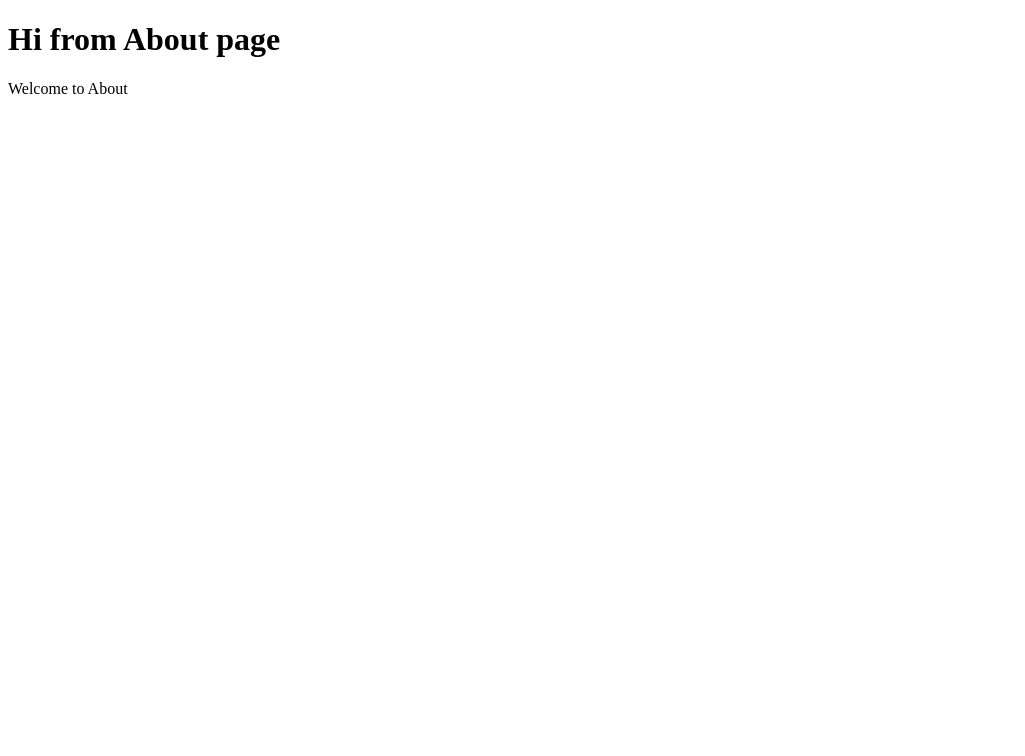
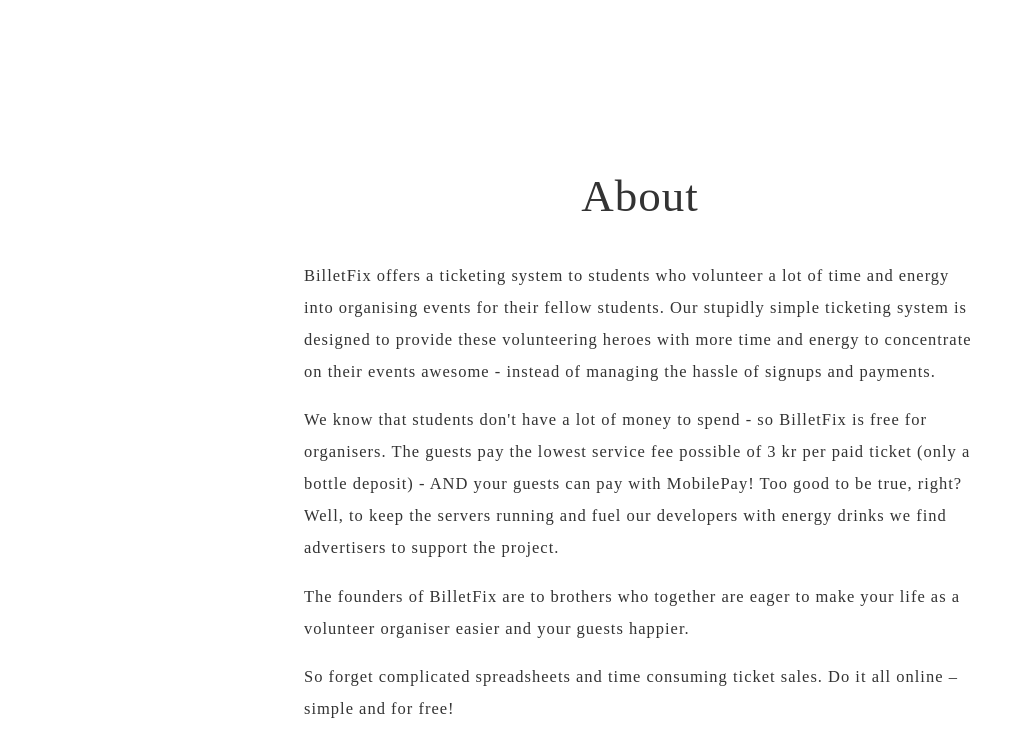
Before and after one commit to vercamach/billetfix-homepage, a Gatsby site: page /about in a window 1280 px wide. Shown: the whole page, without its empty margins (0-1025 px from the left). Built offline with nearby package versions, Linux system fonts and the light colour scheme; Gatsby itself is replaced by a stand-in of ours.

Commit message:
creating about site

```diff
--- a/src/pages/about.js
+++ b/src/pages/about.js
@@ -1,13 +1,68 @@
 import React from 'react'
 import Link from 'gatsby-link'
 
+let styles = {
+  section: {
+    padding: ' 125px 6%',
+
+    overflow: 'hidden',
+    background: '#fff',
+    color: '#333',
+  },
+  title: {
+    textAlign: 'center',
+    fontWeight: '300',
+    fontSize: '45px',
+    letterSpacing: '1px',
+    display: 'block',
+  },
+  contentDiv: {
+    maxWidth: '672px',
+    margin: '0 auto',
+  },
+  contentText: {
+    lineHeight: '32px',
+    marginTop: '16px',
+    fontSize: '16.5px',
+    letterSpacing: '1px',
+    fontWeight: '100',
+  },
+}
+
 const About = () => (
   <div>
-
-
-    <h1>Hi from About page</h1>
-    <p>Welcome to About</p>
-
+    <section style={styles.section}>
+      <div style={styles.contentDiv}>
+        <h1 style={styles.title}>About</h1>
+        <div>
+          <p style={styles.contentText}>
+            BilletFix offers a ticketing system to students who volunteer a lot
+            of time and energy into organising events for their fellow students.
+            Our stupidly simple ticketing system is designed to provide these
+            volunteering heroes with more time and energy to concentrate on
+            their events awesome - instead of managing the hassle of signups and
+            payments.
+          </p>
+          <p style={styles.contentText}>
+            We know that students don't have a lot of money to spend - so
+            BilletFix is free for organisers. The guests pay the lowest service
+            fee possible of 3 kr per paid ticket (only a bottle deposit) - AND
+            your guests can pay with MobilePay! Too good to be true, right?
+            Well, to keep the servers running and fuel our developers with
+            energy drinks we find advertisers to support the project.
+          </p>
+          <p style={styles.contentText}>
+            The founders of BilletFix are to brothers who together are eager to
+            make your life as a volunteer organiser easier and your guests
+            happier.
+          </p>
+          <p style={styles.contentText}>
+            So forget complicated spreadsheets and time consuming ticket sales.
+            Do it all online – simple and for free!
+          </p>
+        </div>
+      </div>
+    </section>
   </div>
 )
 
```
